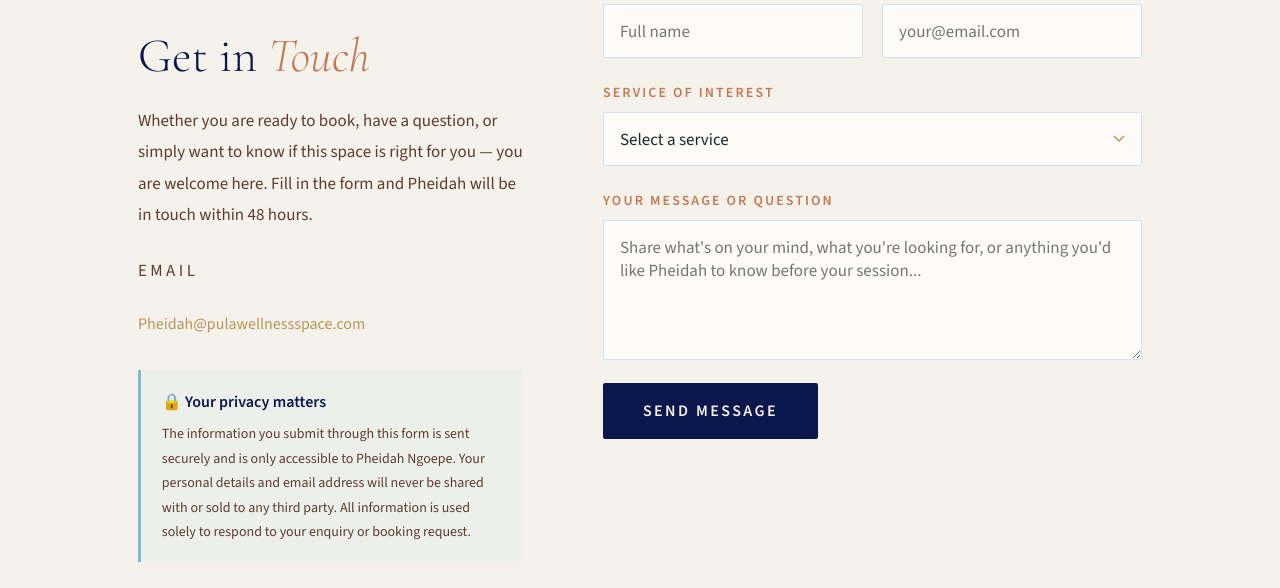
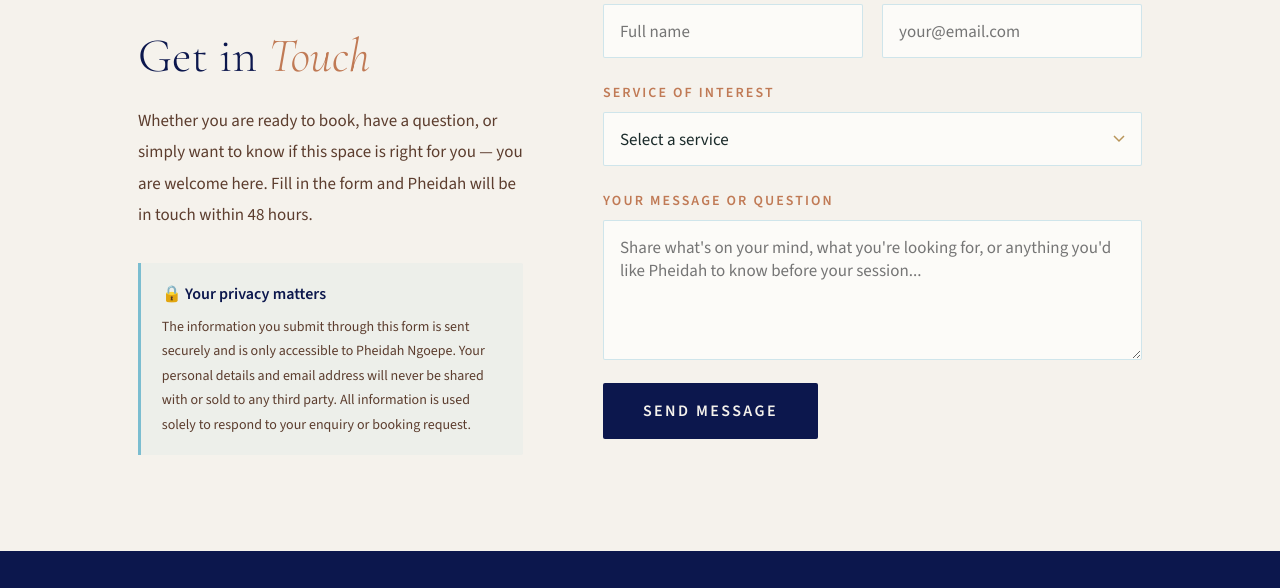
Before and after one commit to pheidahkb-bit/pula-wellness-space, a plain HTML site: page index.html in a window 1280 px wide. Shown: the part 4555-5143 px from the top of the page. Drawn offline with nearby package versions, Linux system fonts and the light colour scheme.

Commit message:
email change

```diff
--- a/index.html
+++ b/index.html
@@ -496,27 +496,6 @@
     margin-bottom: 1.5rem;
   }
 
-  .contact-email-label {
-    font-size: var(--fs-xs);
-    letter-spacing: 0.2em;
-    text-transform: uppercase;
-    color: var(--terracotta);
-    margin-bottom: 0.4rem;
-    font-weight: 600;
-  }
-
-  .contact-email {
-    display: block;
-    font-size: var(--fs-sm);
-    color: var(--gold);
-    text-decoration: none;
-    transition: color 0.3s;
-    word-break: break-all;
-    font-weight: 400;
-  }
-
-  .contact-email:hover { color: var(--terracotta); }
-
   .privacy-note {
     margin-top: 2rem;
     padding: 1.1rem 1.3rem;
@@ -821,8 +800,6 @@
     <p class="about-label">Reach Out</p>
     <h2>Get in <em>Touch</em></h2>
     <p>Whether you are ready to book, have a question, or simply want to know if this space is right for you — you are welcome here. Fill in the form and Pheidah will be in touch within 48 hours.</p>
-    <p class="contact-email-label">Email</p>
-    <a href="mailto:Pheidah@pulawellnessspace.com" class="contact-email">Pheidah@pulawellnessspace.com</a>
 
     <div class="privacy-note">
       <strong>🔒 Your privacy matters</strong>
@@ -892,7 +869,7 @@
         ✓ Thank you — your message has been received. If this is a booking request and it is confirmed, Pheidah will be in touch within 48 hours and an invoice will be sent to you.
       </div>
       <div class="form-error-msg" id="errorMsg">
-        Something went wrong. Please try again, or email Pheidah directly at Pheidah@pulawellnessspace.com
+        Something went wrong. Please try again by refreshing the page and resubmitting the form.
       </div>
     </form>
   </div>
@@ -900,7 +877,7 @@
 
 <footer>
   <div class="footer-brand">Pula Wellness Space</div>
-  <div class="footer-copy">© 2026 · Pheidah@pulawellnessspace.com</div>
+  <div class="footer-copy">© 2026 · Pula Wellness Space</div>
 </footer>
 
 <script>
```
